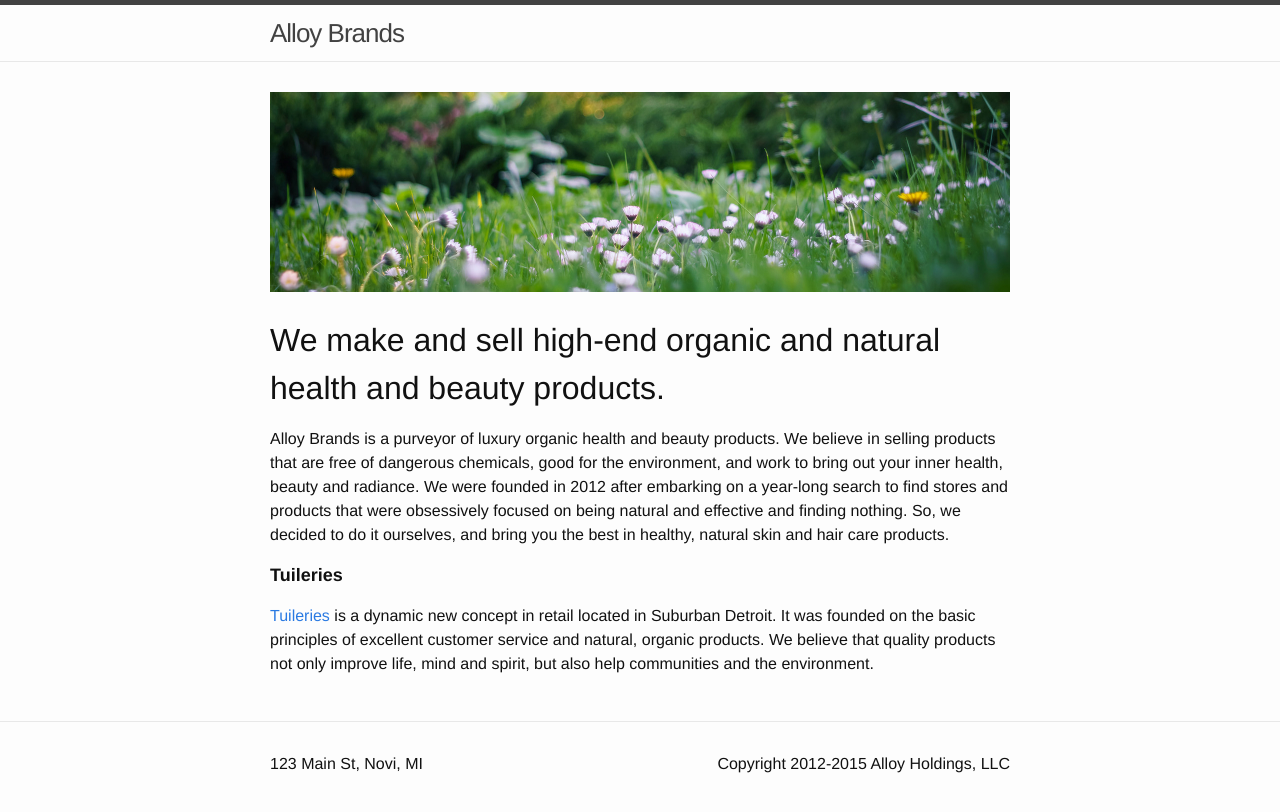
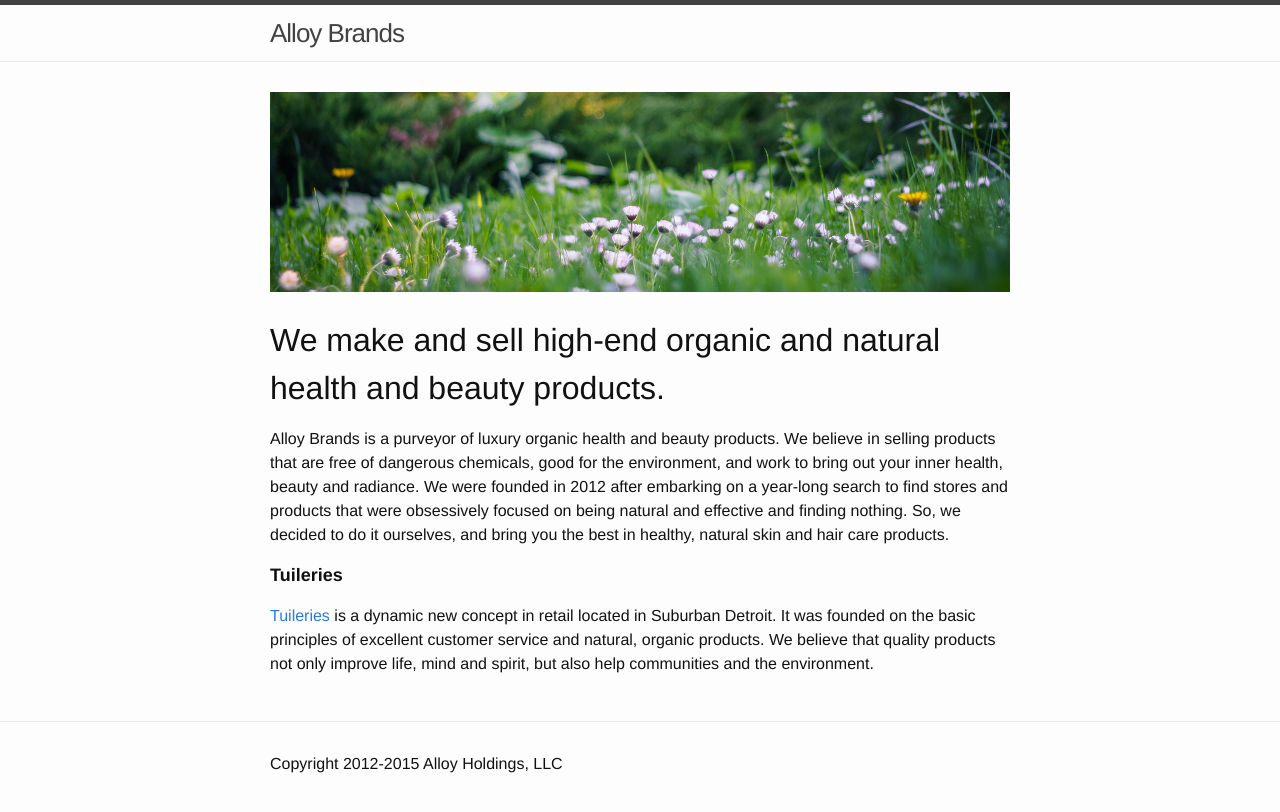
Before and after one commit to kurtedelbrock/kurtedelbrock.github.io, a Jekyll site: the page built from index.html, in a window 1280 px wide. Shown: the top 812 px of the page. Built offline with Jekyll 4.4.1, drawn with Linux system fonts in a browser that asks for light colours.

Commit message:
Removing physical address from the site.

```diff
--- a/_includes/footer.html
+++ b/_includes/footer.html
@@ -1,11 +1,6 @@
 <footer class="site-footer">
 
   <div class="wrapper">
-    <div style="float: left;">
-      123 Main St, Novi, MI
-    </div>
-    <div style="float: right;">
-      Copyright 2012-2015 Alloy Holdings, LLC
-    </div>
+    Copyright 2012-2015 Alloy Holdings, LLC
   </div>
 </footer>
```
